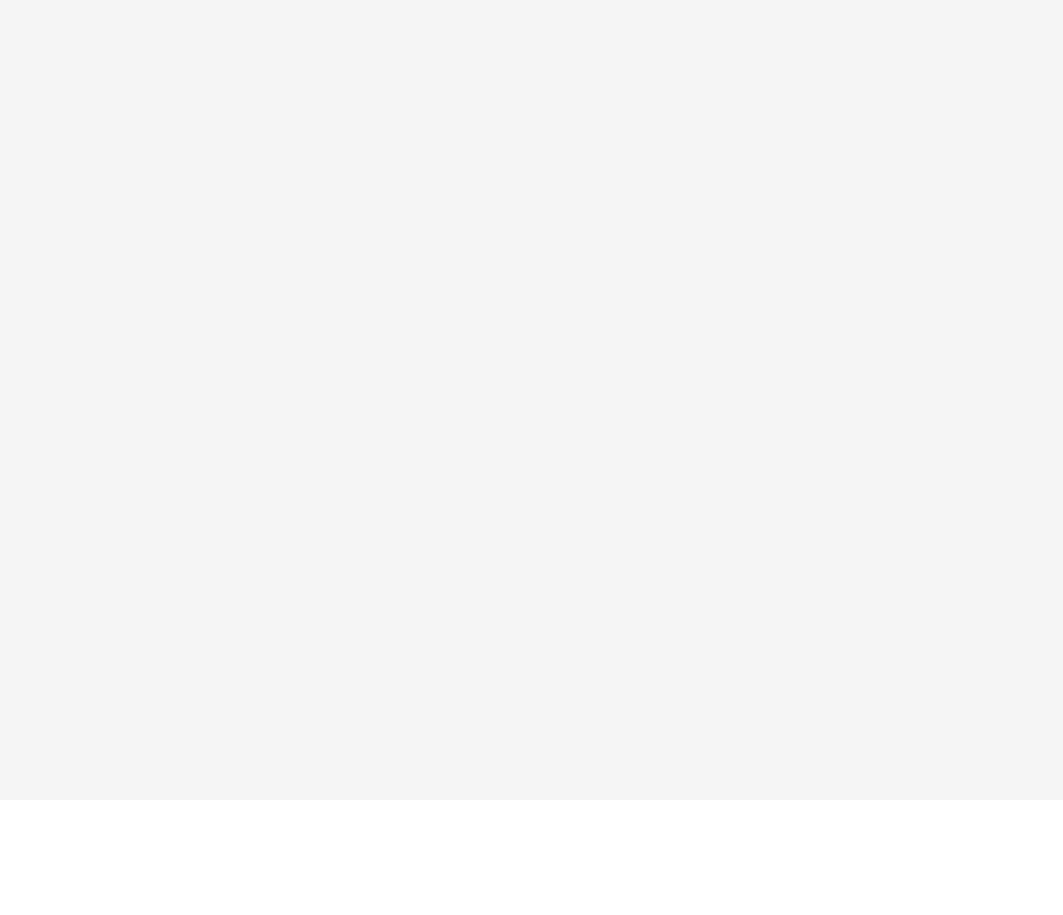
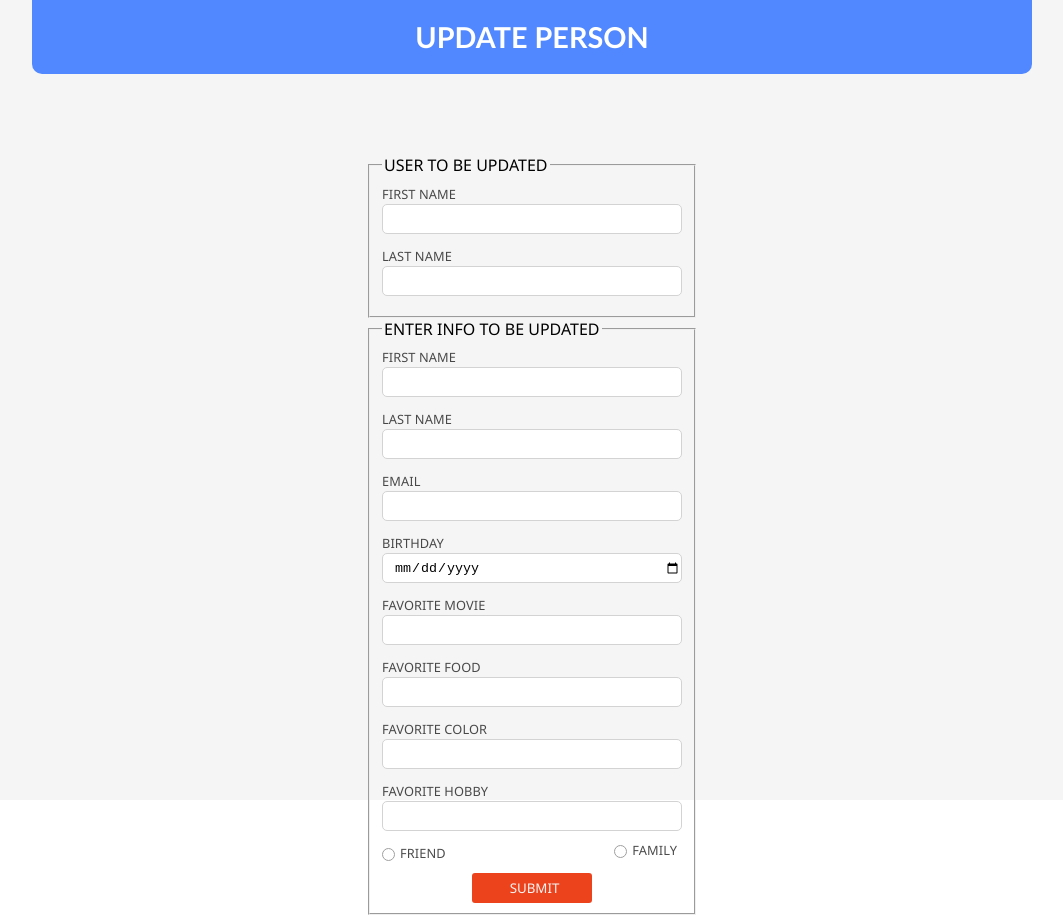
Before and after one commit to JbrvoXIV/mern-project, a React (Create React App) app in the folder client/: page /update in a window 1280 px wide. Before the commit this address had no page. Shown: the whole page, without its empty margins (108-1171 px from the left). Before the commit the page ends 800 px from the top, so only its background shows below. Built offline with nearby package versions, Linux system fonts and the light colour scheme.

Commit message:
added update route layout, state

```diff
--- a/client/package.json
+++ b/client/package.json
@@ -7,6 +7,7 @@
     "@testing-library/react": "^12.1.3",
     "@testing-library/user-event": "^13.5.0",
     "axios": "^0.26.0",
+    "concurrently": "^7.0.0",
     "react": "^17.0.2",
     "react-dom": "^17.0.2",
     "react-router-dom": "^6.2.2",
@@ -18,7 +19,10 @@
     "start": "react-scripts start",
     "build": "react-scripts build",
     "test": "react-scripts test",
-    "eject": "react-scripts eject"
+    "eject": "react-scripts eject",
+    "src": "npm start",
+    "server": "cd ../server && nodemon server.js",
+    "start_app": "concurrently \"npm run src\" \"npm run server\""
   },
   "eslintConfig": {
     "extends": [
--- a/client/src/index.js
+++ b/client/src/index.js
@@ -1,6 +1,7 @@
 import App from './App';
 import Search from './routes/Search.js';
 import Create from './routes/Create.js';
+import Update from './routes/Update.js';
 
 import React from 'react';
 import { render } from 'react-dom';
@@ -16,6 +17,7 @@ render(
             <Route path='/' element={ <App /> } />
             <Route path='/search' element={ <Search /> } />
             <Route path='/create' element={ <Create /> } />
+            <Route path='/update' element={ <Update /> } />
         </Routes>
     </BrowserRouter>,
     root
--- /dev/null
+++ b/client/src/routes/Update.js
@@ -0,0 +1,126 @@
+import React, { useState } from 'react';
+import { api } from '../App';
+
+import { Container, Flex, FormStyled, HeaderStyled, InputStyled, LabelStyled } from '../styles/Global';
+
+const newUserState = {
+    newFName: '',
+    newLName: '',
+    newEmail: '',
+    newBirthday: '',
+    newFavMovie: '',
+    newFavFood: '',
+    newFavColor: '',
+    newRelationship: ''
+}
+
+const Update = () => {
+
+    const [userToUpdate, setUserToUpdate] = useState({ fname: '', lname: '' });
+    const [newUserInfo, setNewUserInfo] = useState(newUserState);
+
+    const handleChange = e => {
+        const idVal = e.target.id;
+        const name = e.target.name;
+
+        if(!name) {
+            if(idVal === 'fname' || idVal === 'lname') {
+                return setUserToUpdate(oldData => ({ ...oldData, [idVal]: e.target.value }));
+            }
+            return setNewUserInfo(oldData => ({ ...oldData, [idVal]: e.target.value }));
+        } else {
+            return setNewUserInfo(oldData => ({ ...oldData, [name]: e.target.value }));
+        }
+    }
+
+    const submitData = e => {
+        e.preventDefault();
+
+        const sendData = async () => {
+            try {
+                const response = await api.patch(`/users/api?fname=${userToUpdate.fname}&lname=${userToUpdate.lname}`, {
+                });
+            } catch (error) {
+                console.log(error.message);
+            }
+        }
+        sendData();
+    }
+
+    return (
+        <Container>
+            <HeaderStyled>
+                <h1>UPDATE PERSON</h1>
+            </HeaderStyled>
+            <Flex>
+                <FormStyled onSubmit={submitData} autoCapitalize='words' autoComplete='off' autoSave='off'>
+
+                    <fieldset name="user_to_be_updated">
+                        <legend>USER TO BE UPDATED</legend>
+                        <LabelStyled htmlFor='fname'>FIRST NAME</LabelStyled>
+                        <InputStyled onChange={handleChange} type='text' id='fname' required={true} value={userToUpdate.fname} />
+
+                        <LabelStyled htmlFor='fname'>LAST NAME</LabelStyled>
+                        <InputStyled onChange={handleChange} type='text' id='lname' required={true} value={userToUpdate.lname} />
+                    </fieldset>
+
+                    <fieldset name="new_info">
+                        <legend>ENTER INFO TO BE UPDATED</legend>
+                        <LabelStyled htmlFor='newFName'>FIRST NAME</LabelStyled>
+                        <InputStyled onChange={handleChange} type='text' id='newFName' required={false} value={newUserInfo.newFName} />
+
+                        <LabelStyled htmlFor='newLName'>LAST NAME</LabelStyled>
+                        <InputStyled onChange={handleChange} type='text' id='newLName' required={false} value={newUserInfo.newLName} />
+
+                        <LabelStyled htmlFor='newEmail'>EMAIL</LabelStyled>
+                        <InputStyled onChange={handleChange} type='email' id='newEmail' required={false} value={newUserInfo.newEmail} />
+
+                        <LabelStyled htmlFor='newBirthday'>BIRTHDAY</LabelStyled>
+                        <InputStyled onChange={handleChange} type='date' id='newBirthday' required={false} value={newUserInfo.newBirthday} />
+
+                        <LabelStyled htmlFor='newFavMovie'>FAVORITE MOVIE</LabelStyled>
+                        <InputStyled onChange={handleChange} type='text' id='newFavMovie' required={false} value={newUserInfo.newFavMovie} />
+
+                        <LabelStyled htmlFor='newFavFood'>FAVORITE FOOD</LabelStyled>
+                        <InputStyled onChange={handleChange} type='text' id='newFavFood' required={false} value={newUserInfo.newFavFood} />
+
+                        <LabelStyled htmlFor='newFavColor'>FAVORITE COLOR</LabelStyled>
+                        <InputStyled onChange={handleChange} type='text' id='newFavColor' required={false} value={newUserInfo.newFavColor} />
+
+                        <LabelStyled htmlFor='newFavHobby'>FAVORITE HOBBY</LabelStyled>
+                        <InputStyled onChange={handleChange} type='text' id='newFavHobby' required={false} value={newUserInfo.newFavHobby} />
+
+                        <LabelStyled htmlFor='friend'>
+                            <InputStyled
+                            onChange={handleChange}
+                            type='radio'
+                            id='Friend'
+                            name='newRelationship'
+                            required={false}
+                            checked={newUserInfo.newRelationship === 'Friend'}
+                            value='Friend' />
+                            FRIEND
+                        </LabelStyled>
+
+                        <LabelStyled htmlFor='family'>
+                            <InputStyled
+                            onChange={handleChange}
+                            type='radio'
+                            id='Family'
+                            name='newRelationship'
+                            required={false}
+                            checked={newUserInfo.newRelationship === 'Family'}
+                            value='Family' />
+                            FAMILY
+                        </LabelStyled>
+
+                        <InputStyled type='submit' value='SUBMIT' />
+                    </fieldset>
+
+                </FormStyled>
+            </Flex>
+        </Container>
+    );
+}
+
+export default Update;
```
Also changed, not shown: 2 other files (tests, documents, lock files or other folders).
